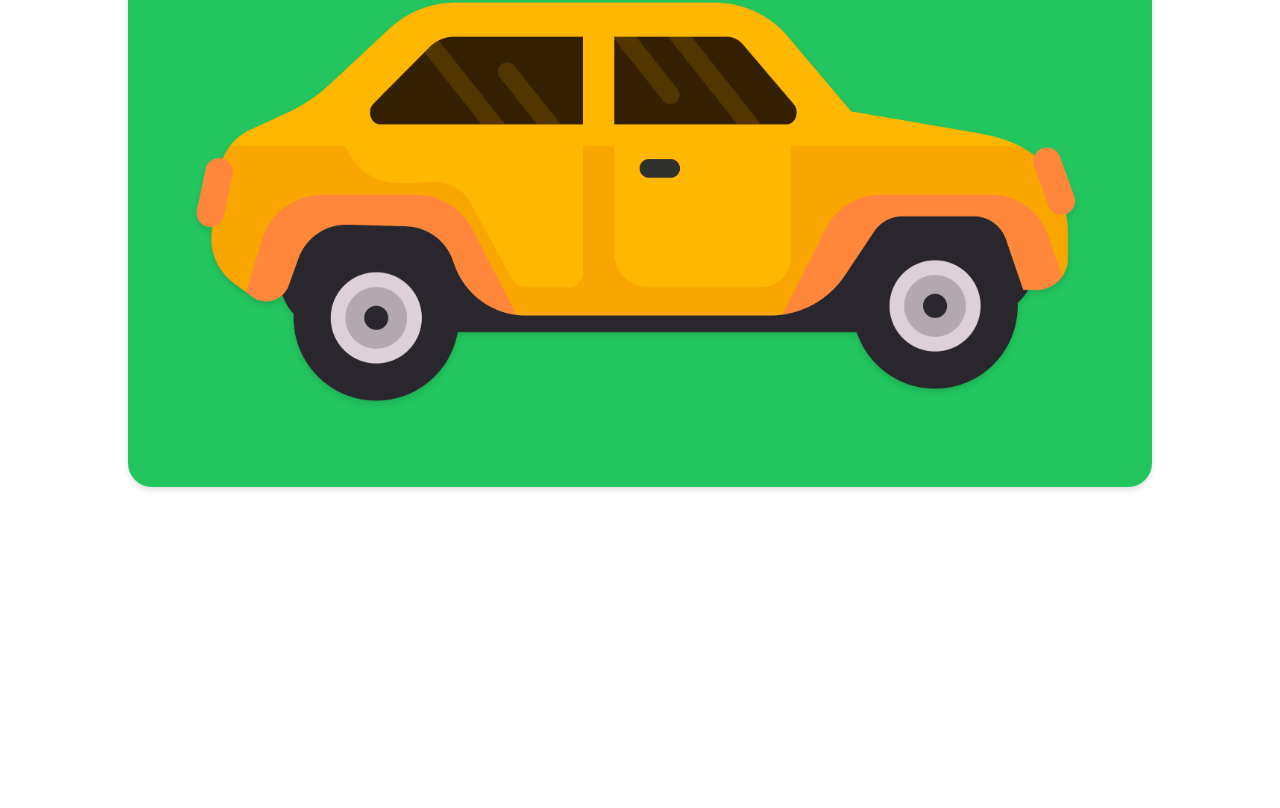
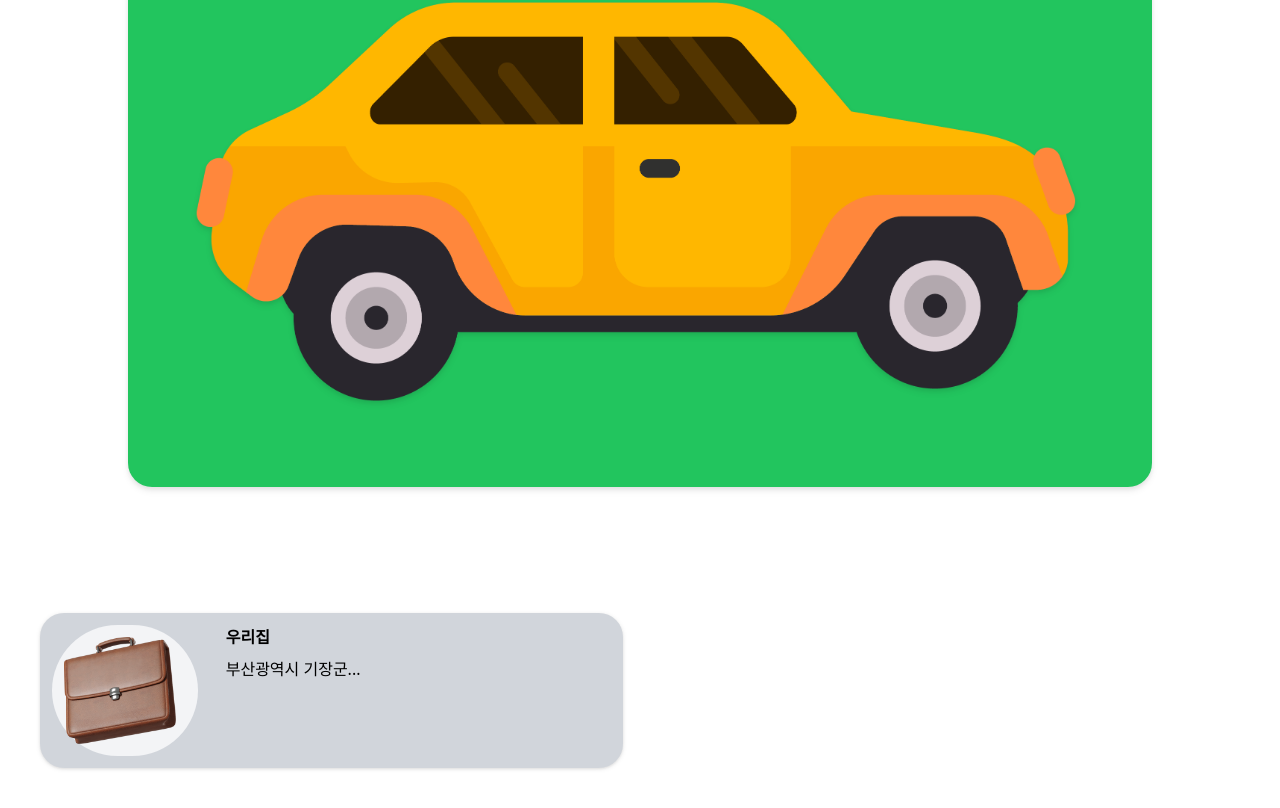
Before and after one commit to hoonj170214/emo, a React (Create React App) app: page / in a window 1280 px wide. Shown: the part 347-1155 px from the top of the page. Before the commit the page ends 920 px from the top, so only its background shows below. Built offline with nearby package versions, Linux system fonts and the light colour scheme; the HTML template or start-up script is replaced by a standard one.

Commit message:
station list css

```diff
--- /dev/null
+++ b/src/Components/StationProfil.jsx
@@ -0,0 +1,21 @@
+import React from 'react';
+import bag from '../img/bag1.png';
+
+function StationProfil() {
+  return (
+    <button class='bg-gray-300 rounded-3xl m-10 drop-shadow flex max-h-33'>
+      {/* circle*/}
+      <div class='bg-gray-100 rounded-full flex-initial w-1/4 p-3 m-3'>
+        <img src={bag} alt='bag' class='flex-initial w-11/12 justify-center	' />
+      </div>
+
+      <div class='flex flex-col mx-4 items-start'>
+        <p class='font-bold my-3 flex-nowrap max-h-5'>우리집</p>
+        {/* 제목, 주소는 최대 9글자 권장*/}
+        <p class='mb-3 max-h-5'>부산광역시 기장군...</p>
+      </div>
+    </button>
+  );
+}
+
+export default StationProfil;
--- a/src/Pages/driverHome.jsx
+++ b/src/Pages/driverHome.jsx
@@ -2,6 +2,7 @@ import React from 'react';
 import ChargeSeat from '../Components/ChargeSeat';
 import Header from '../Components/Header';
 import HomeButton from '../Components/HomeButton';
+import StationProfil from '../Components/StationProfil';
 
 function DriverHome() {
   return (
@@ -13,6 +14,7 @@ function DriverHome() {
         />
       </div>
       <HomeButton />
+      <StationProfil />
     </div>
   );
 }
--- a/src/util.js
+++ b/src/util.js
@@ -1,4 +1,4 @@
-import bag from './img/bag.png';
+import bag from './img/bag1.png';
 import company from './img/company.png';
 import home from './img/home.png';
 import userThumbnailMan from './img/userThumbnail1.png';
```
Also changed, not shown: src/img/bag1.png (added).
